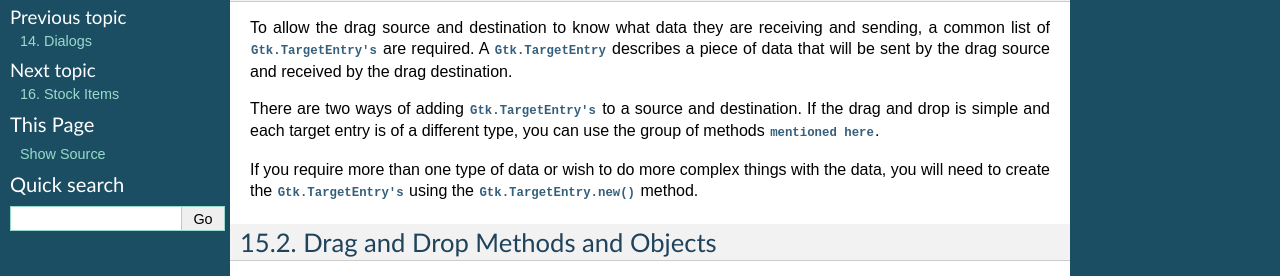
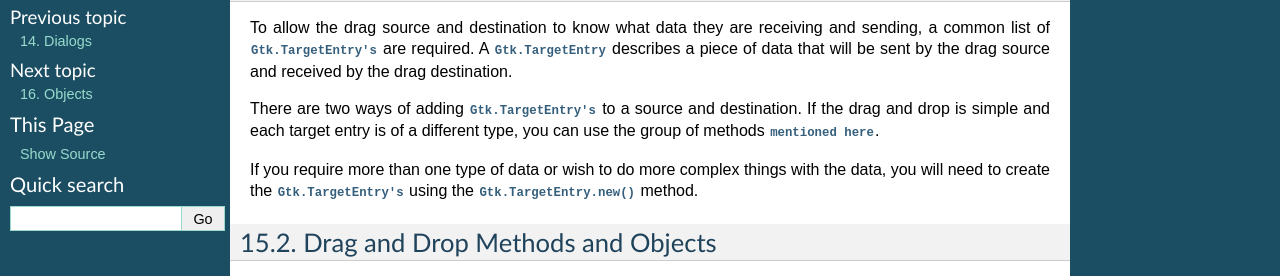
Before and after one commit to sebp/PyGObject-Tutorial, a Sphinx documentation site: the page built from source/drag_and_drop.txt, in a window 1280 px wide and 900 px high, scrolled down 352 px. Shown: the part 174-450 px from the top of the window. Built offline with Sphinx 7.4.7, drawn with Linux system fonts in a browser that asks for light colours.

Commit message:
Move objects section before stock

```diff
--- a/source/index.txt
+++ b/source/index.txt
@@ -47,8 +47,8 @@ Contents:
    menus
    dialogs
    drag_and_drop
+   objects
    stock
-   objects
 
 Indices and tables
 ==================
```
